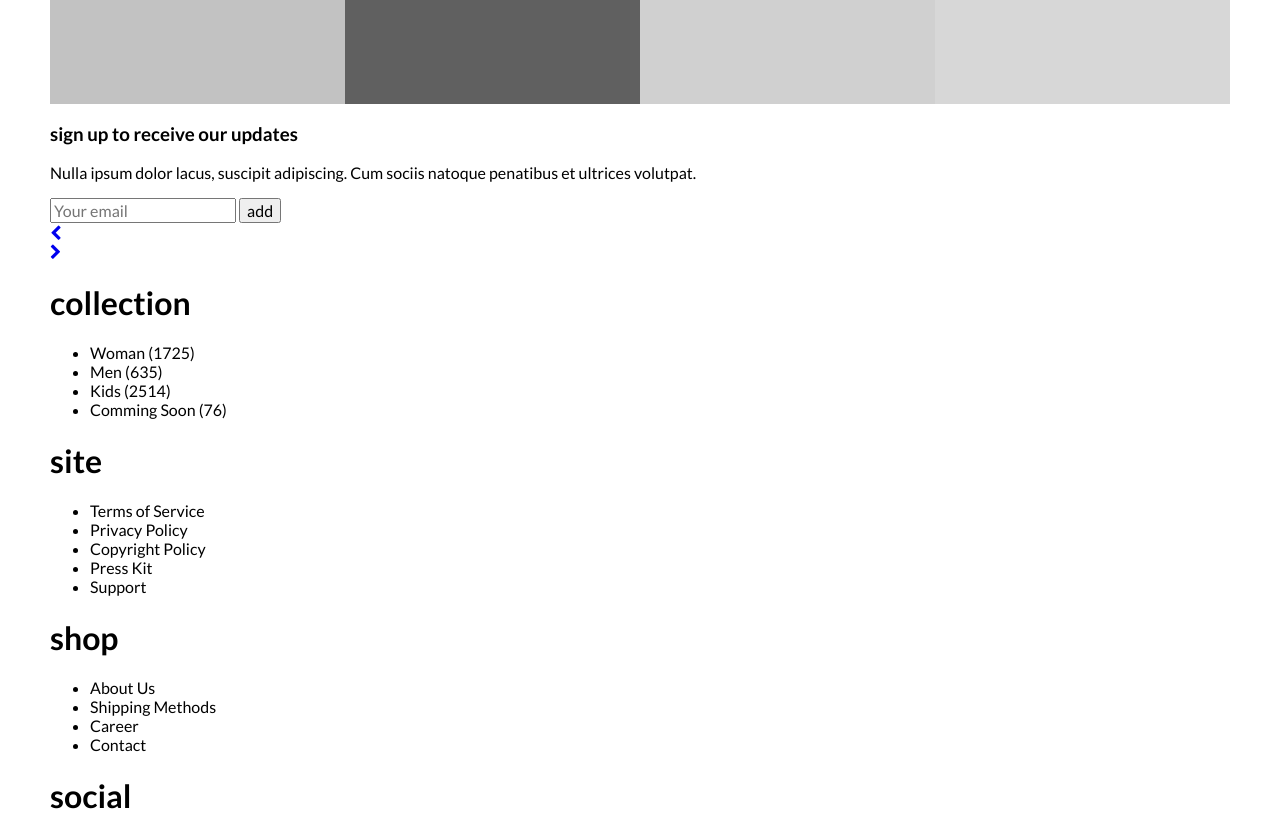
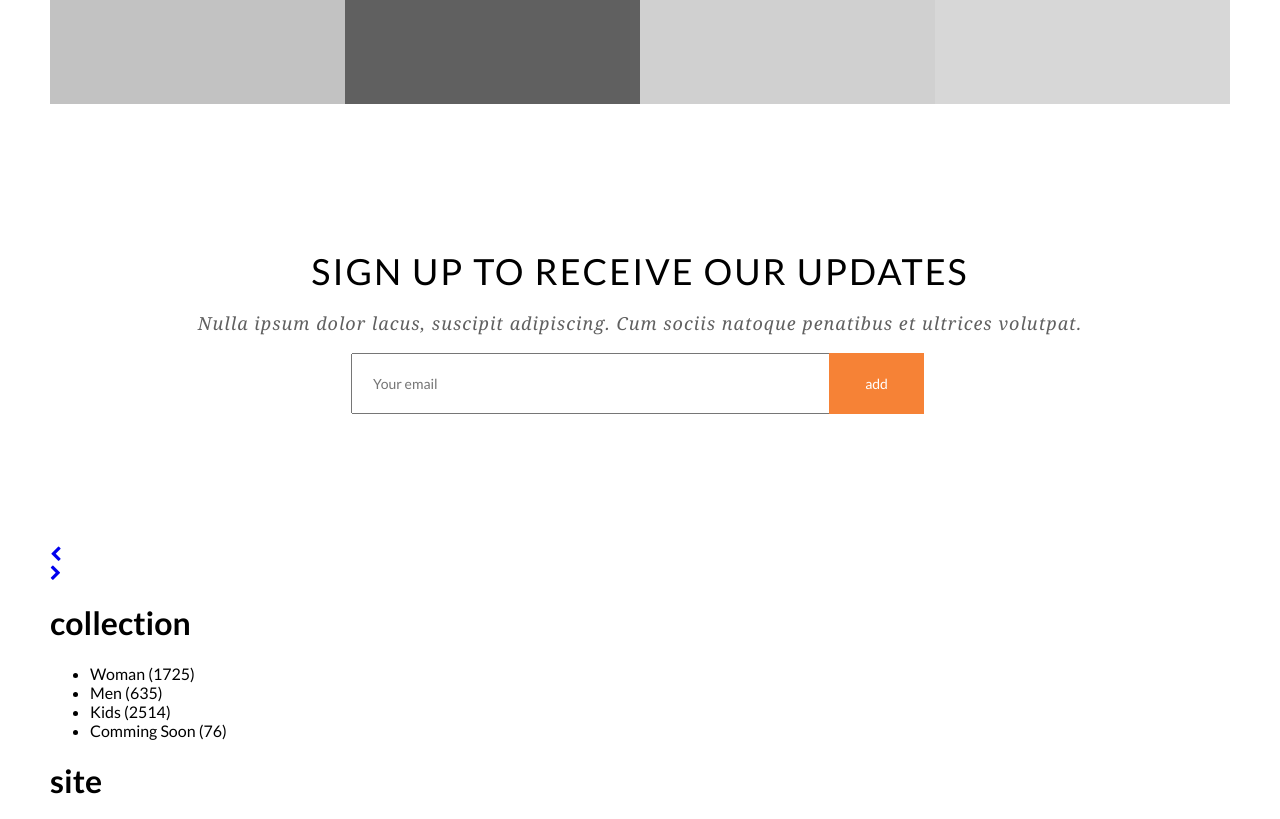
Before and after one commit to nada-fadali/ui-shoppingcart, a plain HTML site: page index.html in a window 1280 px wide. Shown: the part 1439-2258 px from the top of the page. Drawn offline with Linux system fonts and the light colour scheme.

Commit message:
newsletter section style

```diff
--- a/index.html
+++ b/index.html
@@ -79,7 +79,7 @@
         <p>from $199.00</p>
       </div>
     </div>
-    <div>
+    <div class="newsletter">
       <h3>sign up to receive our updates</h3>
       <p>Nulla ipsum dolor lacus, suscipit adipiscing. Cum sociis natoque penatibus et ultrices volutpat.</p>
       <form action="" method="post">
--- a/styles/style.css
+++ b/styles/style.css
@@ -117,21 +117,30 @@ a.btn-primary{
   text-align: center;
   padding: 150px 0 140px 0;
 }
-.slider h1{
-  font-size: 72px;
+.slider h1,
+.newsletter h3{
   text-transform: uppercase;
   font-weight: normal;
   padding: 0;
+  margin: 0;
+}
+
+.slider h1{
+  font-size: 72px;
+  letter-spacing: 10px;
   margin: 0 0 40px 0;
-  letter-spacing: 10px;
 }
-.slider p{
-  font-size: 24px;
+
+.slider p,
+.newsletter p{
   font-family: 'Georgia', serif;
   color: #606060;
   font-style: italic;
   letter-spacing: 1px;
+}
+.slider p{
   margin: 0 0 70px 0;
+  font-size: 24px;
 }
 
 .slider a.btn-primary{
@@ -215,3 +224,42 @@ blockquote + p{
 .bg-gray-db{ background-color: #dbdbdb; }
 .bg-gray-bb{ background-color: #bbbbbb; }
 .bg-gray-d2{ background-color: #d2d2d2; }
+
+/*
+ * newsletter style
+ *
+ */
+.newsletter{
+  text-align: center;
+  padding: 145px 0 130px 0;
+}
+
+.newsletter h3{
+  font-size: 36px;
+  letter-spacing: 2px;
+}
+
+.newsletter p{
+  font-size: 18px;
+}
+
+.newsletter input{
+  width: 480px;
+  line-height: 55px;
+  padding-left: 20px;
+  font-size: 14px;
+}
+
+.newsletter button[type="submit"]{
+  background-color: #f68236;
+  color: #fff;
+  font-size: 14px;
+  line-height: 61px;
+  border: none;
+  box-shadow: none;
+  width: 95px;
+  padding: 0;
+  margin: 0;
+  position: relative;
+  left: -5px;
+}
```
